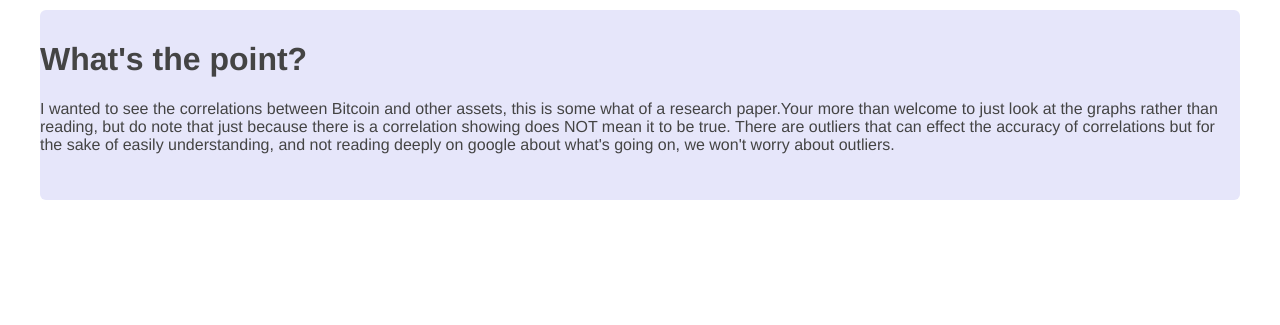
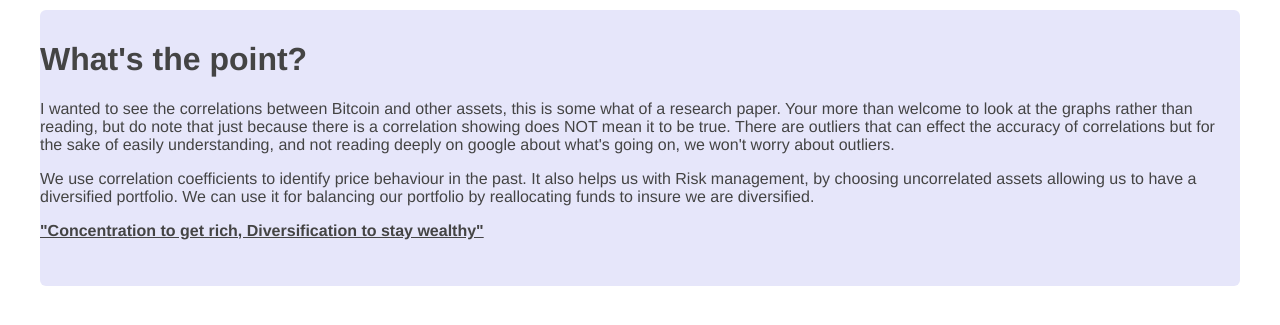
Before and after one commit to hilljtm/Correlations, a Flask app: page /about in a window 1280 px wide. Shown: the part 35-360 px from the top of the page. Run offline with Flask 2, Linux system fonts and the light colour scheme.

Commit message:
added more background on about page

```diff
--- a/templates/about.html
+++ b/templates/about.html
@@ -3,12 +3,20 @@
 
 <div class="about">
     <h1>What's the point?</h1>
-    <p>I wanted to see the correlations between Bitcoin and other assets, this is some what of a research paper.Your
-        more than welcome to just look at the graphs rather than reading, but do note that just because there is a
+    <p>
+        I wanted to see the correlations between Bitcoin and other assets, this is some what of a research paper. Your
+        more than welcome to look at the graphs rather than reading, but do note that just because there is a
         correlation showing does NOT mean it to be true. There are outliers that can effect the accuracy of correlations
         but for the sake of easily understanding, and not reading deeply on google about what's going on, we won't worry
         about outliers.
     </p>
+    <p>
+        We use correlation coefficients to identify price behaviour in the past. It also helps us with Risk management, by choosing uncorrelated assets allowing us to have a diversified portfolio. We can use it for balancing our portfolio by reallocating funds to insure we are diversified.
+    </p>
+
+    <p> <b><u>"Concentration to get rich, Diversification to stay wealthy"</u></b></p>
 </div>
 
+
+
 {% endblock %}
```
Also changed, not shown: btc.py (+7 -7 lines).
